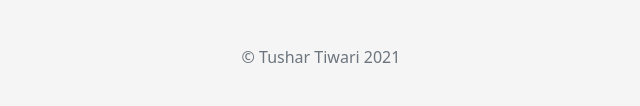
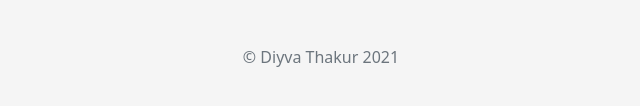
Before and after one commit to Divyaaa02/Newsletter-Signup, a website: page signup.html in a window 1280 px wide. Shown: the part 556-662 px from the top of the page, 319-959 px from the left. Drawn offline with nearby package versions, Linux system fonts and the light colour scheme.

Commit message:
Update signup.html

```diff
--- a/signup.html
+++ b/signup.html
@@ -67,7 +67,7 @@
       </div>
 
       <button class="w-100 btn btn-lg btn-primary" type="submit">Sign Up</button>
-      <p class="mt-5 mb-3 text-muted">&copy; Tushar Tiwari 2021</p>
+      <p class="mt-5 mb-3 text-muted">&copy; Diyva Thakur 2021</p>
     </form>
   </main>
 
```
